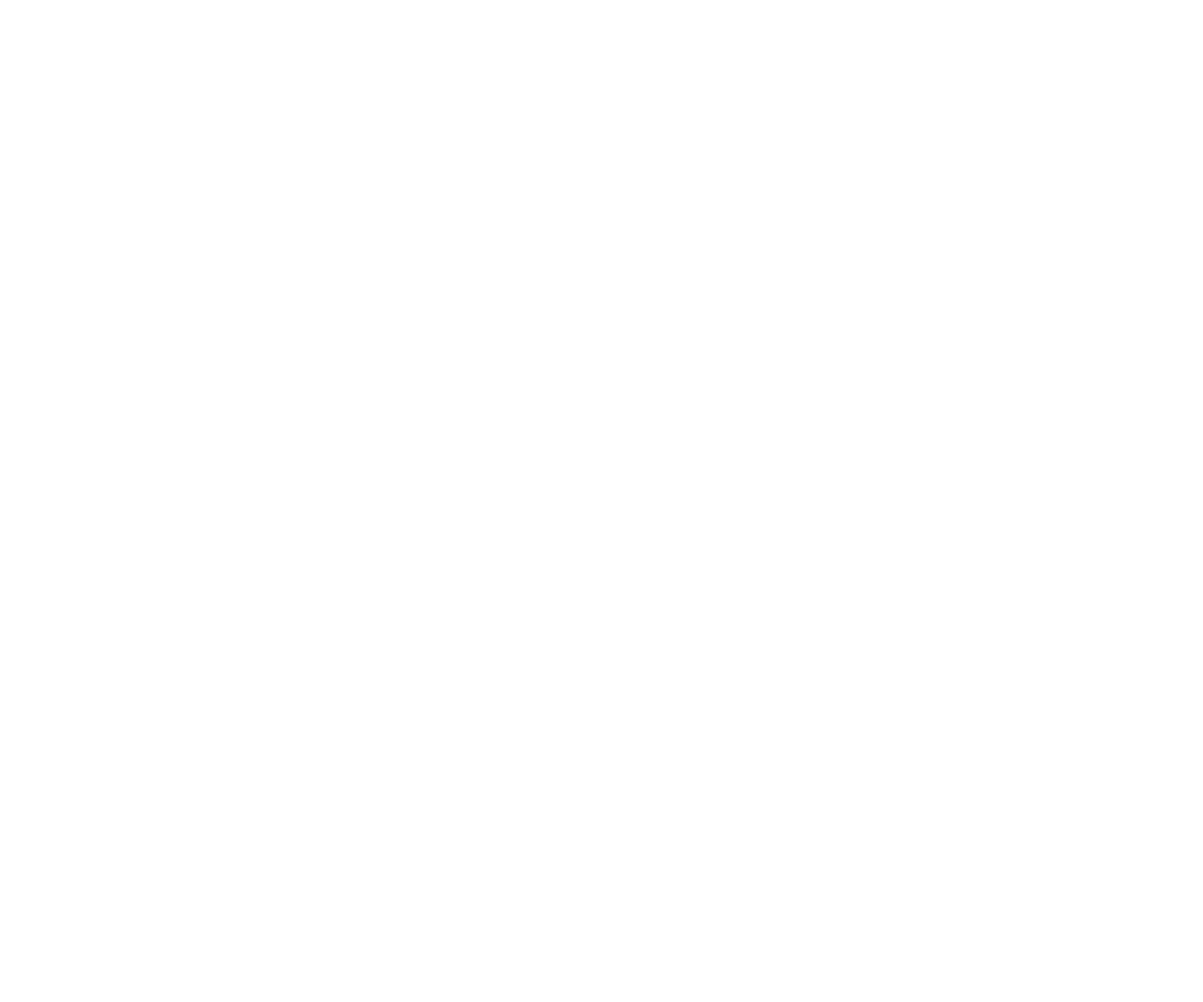
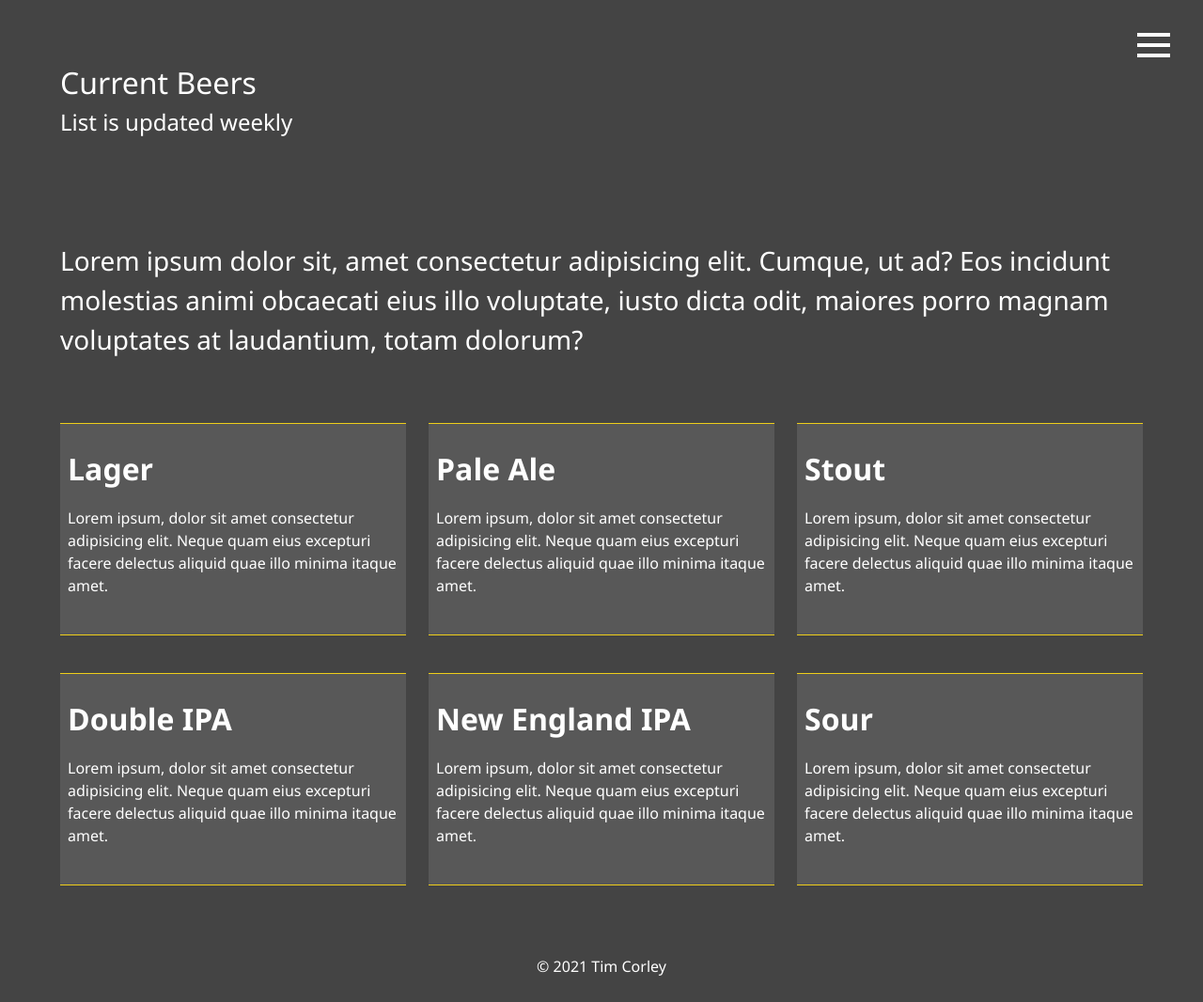
Before and after one commit to tim-corley/foobar-brewing-website, a plain HTML site: page beers.html in a window 1280 px wide. Shown: the whole page at 94% size. Before the commit the page ends 800 px from the top, so only its background shows below. Drawn offline with Linux system fonts and the light colour scheme.

Commit message:
beers page

```diff
--- a/beers.html
+++ b/beers.html
@@ -0,0 +1,93 @@
+<!DOCTYPE html>
+<html lang="en">
+
+<head>
+    <meta charset="UTF-8">
+    <meta name="viewport" content="width=device-width, initial-scale=1.0">
+    <script src="https://kit.fontawesome.com/febb3e3444.js" crossorigin="anonymous"></script>
+    <link rel="stylesheet" href="css/main.css">
+    <title>Foobar | Beers</title>
+</head>
+
+<body>
+    <header>
+        <div class="menu-btn">
+            <div class="btn-line"></div>
+            <div class="btn-line"></div>
+            <div class="btn-line"></div>
+        </div>
+        <nav class="menu">
+            <div class="menu-branding">
+                <div class="logo"></div>
+            </div>
+            <ul class="menu-nav">
+                <li class="nav-item">
+                    <a href="./index.html" class="nav-link">Home</a>
+                </li>
+                <li class="nav-item">
+                    <a href="./about.html" class="nav-link">Our Story</a>
+                </li>
+                <li class="nav-item current">
+                    <a href="./beers.html" class="nav-link">Beers</a>
+                </li>
+                <li class="nav-item">
+                    <a href="./contact.html" class="nav-link">Visit Us</a>
+                </li>
+            </ul>
+        </nav>
+    </header>
+    <main>
+        <h1>Current Beers</h1>
+        <h2>List is updated weekly</h2>
+        <div class="beer-info">
+            <div class="overview">
+                <p>Lorem ipsum dolor sit, amet consectetur adipisicing elit. Cumque, ut ad? Eos incidunt molestias
+                    animi
+                    obcaecati eius illo voluptate, iusto dicta odit, maiores porro magnam voluptates at laudantium,
+                    totam dolorum?</p>
+            </div>
+            <div class="beer slot-1">
+                <h3>Lager</h3>
+                <p>Lorem ipsum, dolor sit amet consectetur adipisicing elit. Neque quam eius excepturi facere
+                    delectus
+                    aliquid quae illo minima itaque amet.</p>
+            </div>
+            <div class="beer slot-2">
+                <h3>Pale Ale</h3>
+                <p>Lorem ipsum, dolor sit amet consectetur adipisicing elit. Neque quam eius excepturi facere
+                    delectus
+                    aliquid quae illo minima itaque amet.</p>
+            </div>
+            <div class="beer slot-3">
+                <h3>Stout</h3>
+                <p>Lorem ipsum, dolor sit amet consectetur adipisicing elit. Neque quam eius excepturi facere
+                    delectus
+                    aliquid quae illo minima itaque amet.</p>
+            </div>
+            <div class="beer slot-4">
+                <h3>Double IPA</h3>
+                <p>Lorem ipsum, dolor sit amet consectetur adipisicing elit. Neque quam eius excepturi facere
+                    delectus
+                    aliquid quae illo minima itaque amet.</p>
+            </div>
+            <div class="beer slot-5">
+                <h3>New England IPA</h3>
+                <p>Lorem ipsum, dolor sit amet consectetur adipisicing elit. Neque quam eius excepturi facere
+                    delectus
+                    aliquid quae illo minima itaque amet.</p>
+            </div>
+            <div class="beer slot-6">
+                <h3>Sour</h3>
+                <p>Lorem ipsum, dolor sit amet consectetur adipisicing elit. Neque quam eius excepturi facere
+                    delectus
+                    aliquid quae illo minima itaque amet.</p>
+            </div>
+
+    </main>
+
+    <footer class="footer"></footer>
+    <script src="js/main.js"></script>
+
+</body>
+
+</html>
--- a/css/main.css
+++ b/css/main.css
@@ -213,18 +213,66 @@
     font-weight: 800;
     font-size: 2rem; }
 
+.beer-info {
+  margin-top: 5rem;
+  background: #444;
+  display: grid;
+  grid-template-areas: "overview overview overview" "slot1 slot2 slot3" "slot4 slot5 slot6";
+  grid-gap: 1.5rem;
+  grid-template-columns: repeat(3, 1fr); }
+
+.overview {
+  grid-area: overview;
+  font-size: 1.75rem; }
+
+.slot-1 {
+  grid-area: slot1; }
+
+.slot-2 {
+  grid-area: slot2; }
+
+.slot-3 {
+  grid-area: slot3; }
+
+.slot-4 {
+  grid-area: slot4; }
+
+.slot-5 {
+  grid-area: slot5; }
+
+.slot-6 {
+  grid-area: slot6; }
+
+.beer {
+  margin-top: 1rem;
+  padding: 1.5rem 0.5rem;
+  border-top: #eece1a 1px solid;
+  border-bottom: #eece1a 1px solid;
+  background: #585858; }
+  .beer h3 {
+    font-weight: 800;
+    font-size: 2rem; }
+
 @media screen and (max-width: 768px) {
   main {
-    align-items: center;
-    text-align: center; }
+    align-items: center; }
     main .lg-heading {
       line-height: 1;
-      margin-bottom: 1rem; }
+      margin-bottom: 1rem;
+      text-align: center; }
   .about-info {
     grid-template-areas: "logo" "about" "item1" "item2" "item3";
     grid-template-columns: 1fr; }
   .about-image {
-    margin-top: 0; } }
+    margin-top: 0; }
+  .beer-info {
+    margin-top: 2rem;
+    grid-template-areas: "overview" "slot1" "slot2" "slot3" "slot4" "slot5" "slot6";
+    grid-template-columns: 1fr; }
+  .overview {
+    font-size: 1.25rem; }
+  .beer {
+    text-align: center; } }
 
 @media screen and (max-width: 500px) {
   main#home h1 {
```
